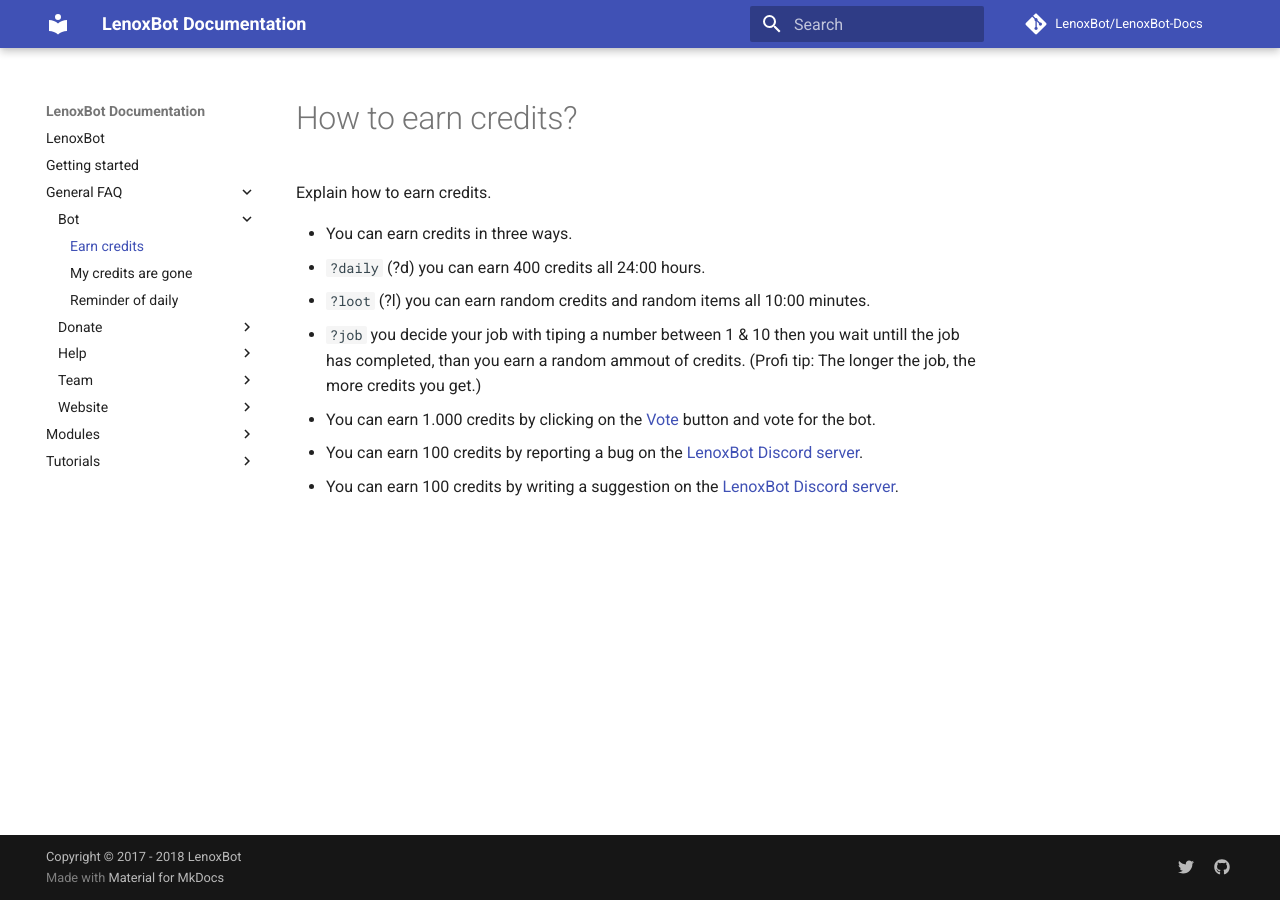
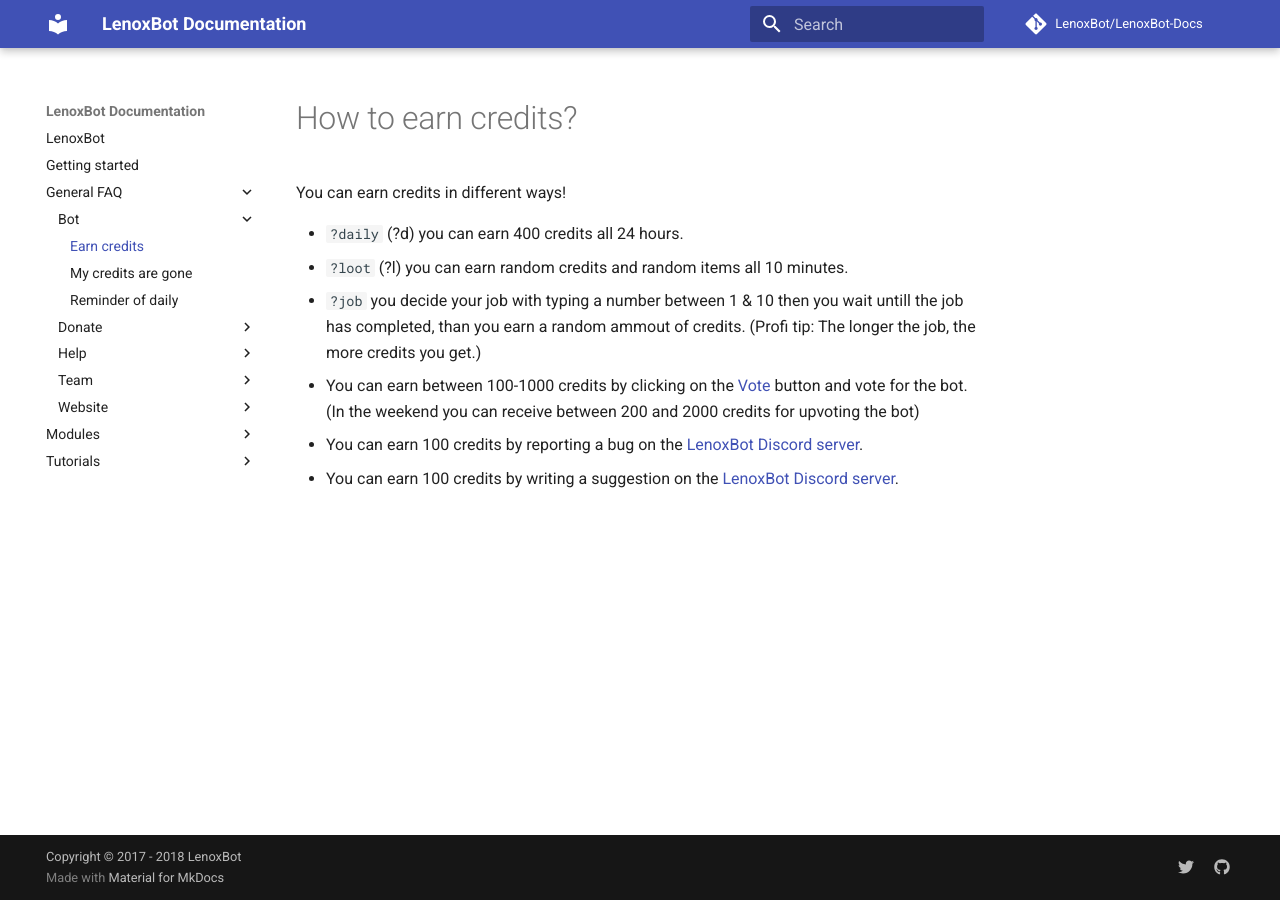
Before and after one commit to gillesheinesch/LenoxBot-Docs, an MkDocs documentation site: the page built from docs/General FAQ/Bot/Earn credits.md, in a window 1280 px wide. Built offline with MkDocs 1.6.1 and Material for MkDocs 9.7.7, drawn with Linux system fonts in a browser that asks for light colours; comment, search, counter and statistics services are not loaded.

Commit message:
Updated some possibilities to earn credits

```diff
--- a/docs/General FAQ/Bot/Earn credits.md
+++ b/docs/General FAQ/Bot/Earn credits.md
@@ -3,12 +3,11 @@
 
 # How to earn credits?
 
-Explain how to earn credits.
+You can earn credits in different ways!
 
-* You can earn credits in three ways.
-* `?daily` (?d) you can earn 400 credits all 24:00 hours.
-* `?loot` (?l) you can earn random credits and random items all 10:00 minutes.
-* `?job` you decide your job with tiping a number between 1 & 10 then you wait untill the job has completed, than you earn a random ammout of credits. (Profi tip: The longer the job, the more credits you get.)
-* You can earn 1.000 credits by clicking on the [Vote](https://discordbots.org/bot/354712333853130752/vote) button and vote for the bot.
+* `?daily` (?d) you can earn 400 credits all 24 hours.
+* `?loot` (?l) you can earn random credits and random items all 10 minutes.
+* `?job` you decide your job with typing a number between 1 & 10 then you wait untill the job has completed, than you earn a random ammout of credits. (Profi tip: The longer the job, the more credits you get.)
+* You can earn between 100-1000 credits by clicking on the [Vote](https://discordbots.org/bot/354712333853130752/vote) button and vote for the bot. (In the weekend you can receive between 200 and 2000 credits for upvoting the bot)
 * You can earn 100 credits by reporting a bug on the [LenoxBot Discord server](https://lenoxbot.com/discord/).
 * You can earn 100 credits by writing a suggestion on the [LenoxBot Discord server](https://lenoxbot.com/discord/).
```
